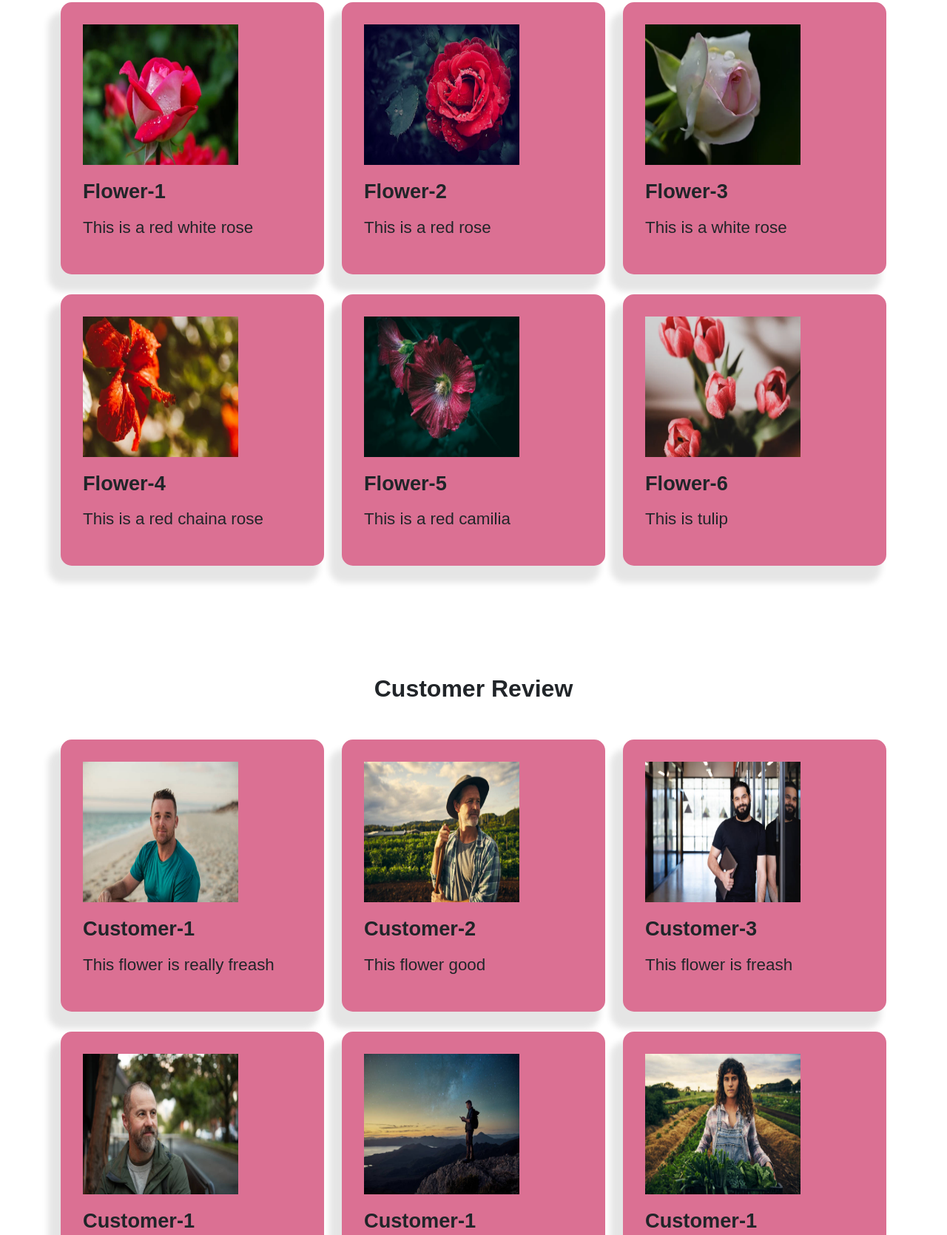
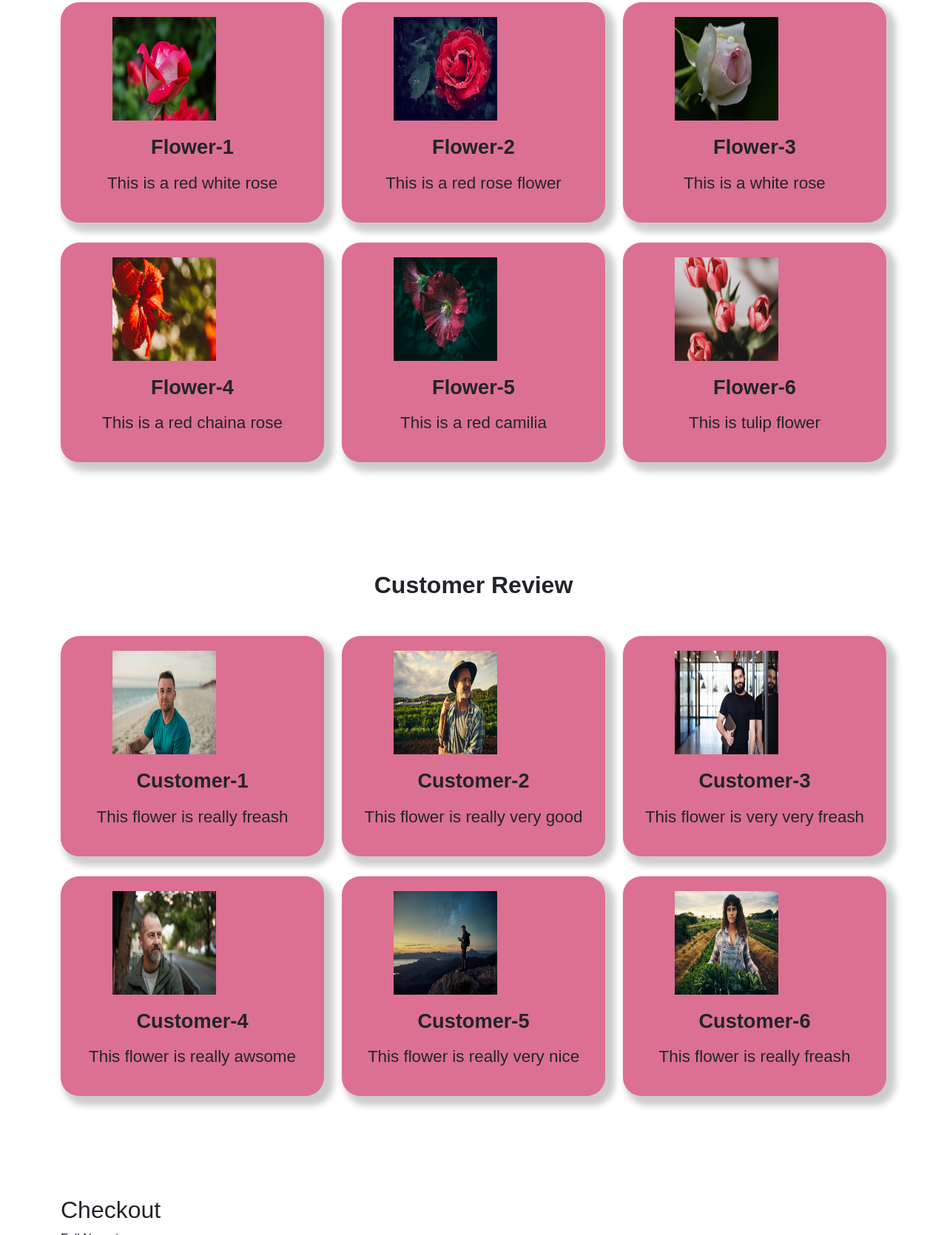
Before and after one commit to Nusrat107/W.DClass-24, a plain HTML site: page index.html in a window 1280 px wide. Shown: the part 945-2615 px from the top of the page at 74% size. Drawn offline with nearby package versions, Linux system fonts and the light colour scheme.

Commit message:
Class-24

```diff
--- a/index.html
+++ b/index.html
@@ -21,51 +21,51 @@
     </header>
 
     <!-- Product Description -->
-    <section class="product-feauter" >
+    <section class="product-feauter">
         <div class="container ">
             <h2>Why Choose Our Product?</h2>
 
             <div class="row">
                 <div class="col-sm-12 col-md-4 col-lg-4 custom-m">
-                    <div class="feature-card">
-                        <img src="image/1.webp" height="190" width="210">
+                    <div class="feature-card custom">
+                        <img src="image/1.webp" height="140" width="140">
                         <h5>Flower-1</h5>
                         <p>This is a red white rose</p>
                     </div>
                 </div>
                 <div class="col-sm-12 col-md-4 col-lg-4 custom-m">
                     <div class="feature-card" >
-                        <img src="image/2.jpeg" height="190" width="210">
+                        <img src="image/2.jpeg" height="140" width="140">
                         <h5>Flower-2</h5>
-                        <p>This is a red rose</p>
+                        <p>This is a red rose flower</p>
                     </div>
                 </div>
                 <div class="col-sm-12 col-md-4 col-lg-4 custom-m">
                     <div class="feature-card">
-                        <img src="image/3.webp" height="190" width="210">
+                        <img src="image/3.webp" height="140" width="140">
                         <h5>Flower-3</h5>
                         <p>This is a white rose</p>
                     </div>
                 </div>
                 <div class="col-sm-12 col-md-4 col-lg-4 custom-m">
                     <div class="feature-card">
-                        <img src="image/4.webp" height="190" width="210">
+                        <img src="image/4.webp" height="140" width="140">
                         <h5>Flower-4</h5>
                         <p>This is a red chaina rose</p>
                     </div>
                 </div>
                 <div class="col-sm-12 col-md-4 col-lg-4 custom-m">
                     <div class="feature-card">
-                        <img src="image/5.jpeg" height="190" width="210">
+                        <img src="image/5.jpeg" height="140" width="140">
                         <h5>Flower-5</h5>
                         <p>This is a red camilia</p>
                     </div>
                 </div>
                 <div class="col-sm-12 col-md-4 col-lg-4 custom-m">
                     <div class="feature-card">
-                        <img src="image/6.webp" height="190" width="210">
+                        <img src="image/6.webp" height="140" width="140">
                         <h5>Flower-6</h5>
-                        <p>This is tulip</p>
+                        <p>This is tulip flower</p>
                     </div>
                 </div>
 
@@ -81,43 +81,44 @@
             <div class="row">
             <div class="col-sm-12 col-md-4 col-lg-4 custom-m">
                 <div class="feature-card">
-                    <img src="image/7.jpg" height="190" width="210" alt="">
+                    <img src="image/7.jpg" height="140" width="140" alt="">
                     <h5>Customer-1</h5>
                     <p>This flower is really freash</p>
                 </div>
             </div>
             <div class="col-sm-12 col-md-4 col-lg-4 custom-m">
                 <div class="feature-card">
-                    <img src="image/8.jpg" height="190" width="210" alt="">
+                    <img src="image/8.jpg" height="140" width="140" alt="">
                     <h5>Customer-2</h5>
-                    <p>This flower good</p>
+                    <p>This flower is really very good</p>
                 </div>
             </div>
             <div class="col-sm-12 col-md-4 col-lg-4 custom-m">
                 <div class="feature-card">
-                    <img src="image/9.jpg" height="190" width="210" alt="">
+                    <img src="image/9.jpg" height="140" width="140" alt="">
                     <h5>Customer-3</h5>
-                    <p>This flower is freash</p>
+
+                    <p>This flower is very very freash</p>
                 </div>
             </div>
             <div class="col-sm-12 col-md-4 col-lg-4 custom-m">
                 <div class="feature-card">
-                    <img src="image/10.jpg" height="190" width="210" alt="">
-                    <h5>Customer-1</h5>
+                    <img src="image/10.jpg" height="140" width="140" alt="">
+                    <h5>Customer-4</h5>
                     <p>This flower is really awsome</p>
                 </div>
             </div>
             <div class="col-sm-12 col-md-4 col-lg-4 custom-m">
                 <div class="feature-card">
-                    <img src="image/11.jpg" height="190" width="210" alt="">
-                    <h5>Customer-1</h5>
-                    <p>This flower is really nice</p>
+                    <img src="image/11.jpg" height="140" width="140" alt="">
+                    <h5>Customer-5</h5>
+                    <p>This flower is really very nice</p>
                 </div>
             </div>
             <div class="col-sm-12 col-md-4 col-lg-4 custom-m">
                 <div class="feature-card">
-                    <img src="image/12.jpg" height="190" width="210" alt="">
-                    <h5>Customer-1</h5>
+                    <img src="image/12.jpg" height="140" width="140" alt="">
+                    <h5>Customer-6</h5>
                     <p>This flower is really freash</p>
                 </div>
             </div>
--- a/style.css
+++ b/style.css
@@ -12,6 +12,7 @@
     display: flex;
     justify-content: center;
     align-items: center;
+    background-color: aliceblue;
 }
 
 .hero{
@@ -251,29 +252,33 @@
 }
 
 .feature-card {
-    padding: 30px;
+    padding: 20px;
     background-color: palevioletred;
-    border-radius: 15px;
-    box-shadow: -12px 18px 8px 5px rgba(0, 0, 0, 0.1);
+    border-radius: 25px;
+    box-shadow: 8px 8px 8px 5px rgba(0, 0, 0, 0.2);
     margin-bottom: 27px;
-    transition: transform 0.5 ease-out;
+    transition: transform 0.5 ease;
 }
 
-.feature-card :hover{
+.feature-card:hover{
     transform: translate(-10px);
 }
 
 .feature-card img {
     margin-bottom: 20px;
+    margin-left: 50px;
+
 }
 
 .feature-card h5{
     font-size: 1.7rem;
     margin-bottom: 15px;
     font-weight: 600;
+    text-align: center;
 }
 
 .feature-card p{
     font-size: 1.4rem;
     font-weight: 300;
+    text-align: center;
 }
```
